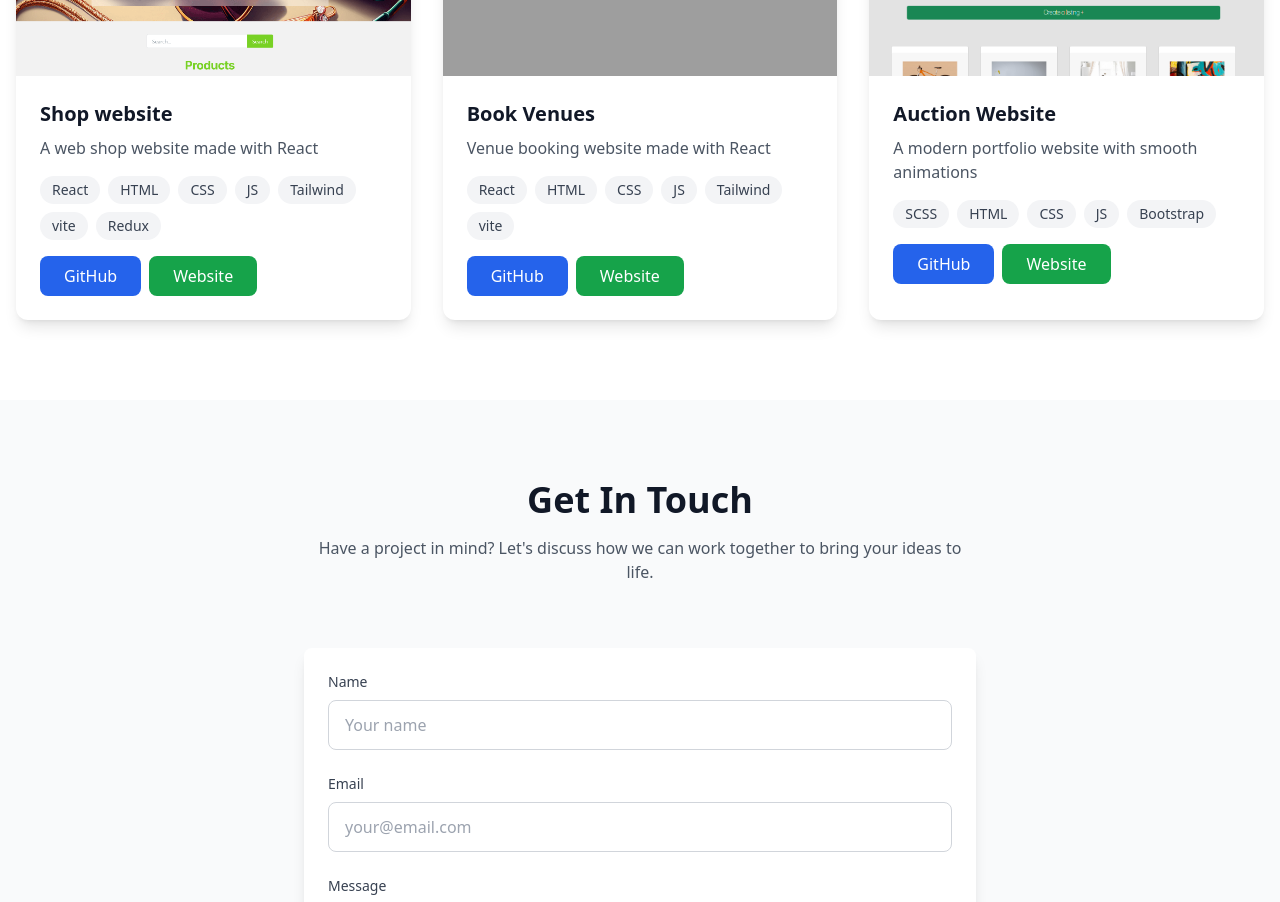
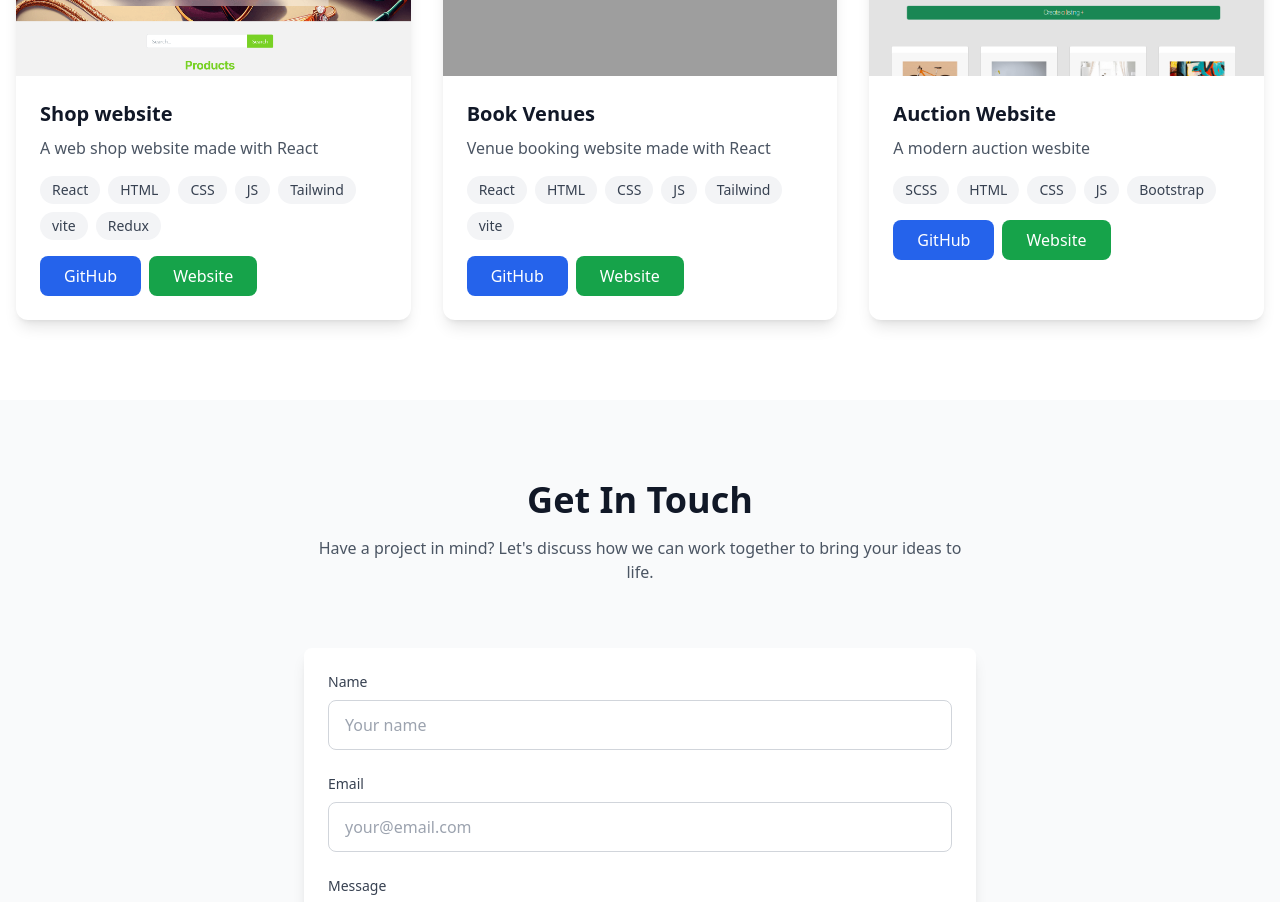
Before and after one commit to Bavy89/Portfolio2025, a React (Vite) app: page / in a window 1280 px wide. Shown: the part 1260-2162 px from the top of the page. Built offline with nearby package versions, Linux system fonts and the light colour scheme; grey boxes are pictures that could not be loaded.

Commit message:
Update Projects.jsx

```diff
--- a/src/components/Projects.jsx
+++ b/src/components/Projects.jsx
@@ -23,7 +23,7 @@ const Projects = () => {
     },
     {
       title: "Auction Website",
-      description: "A modern portfolio website with smooth animations",
+      description: "A modern auction wesbite",
       tech: ["SCSS", "HTML", "CSS", "JS", "Bootstrap"],
       image: auctionImage,
       link: "https://github.com/Bavy89/Semester-project-auction",
```
